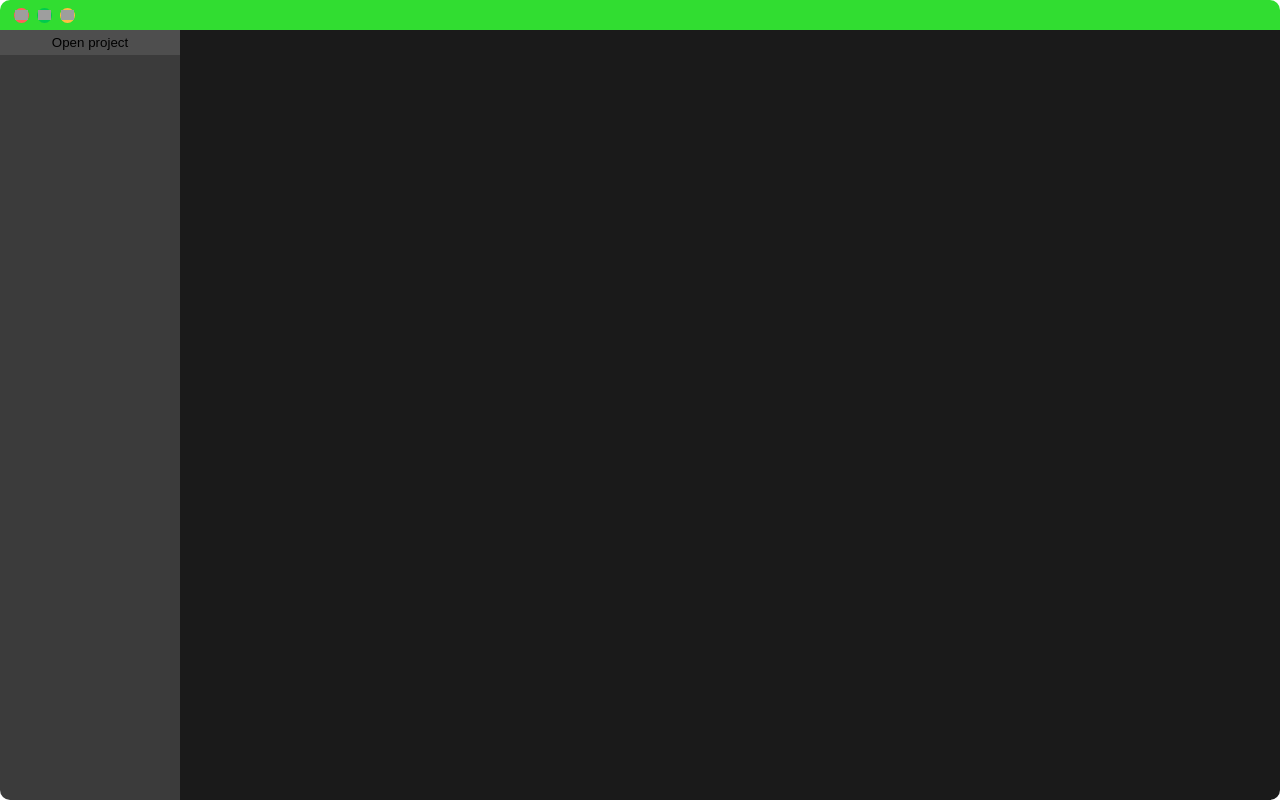
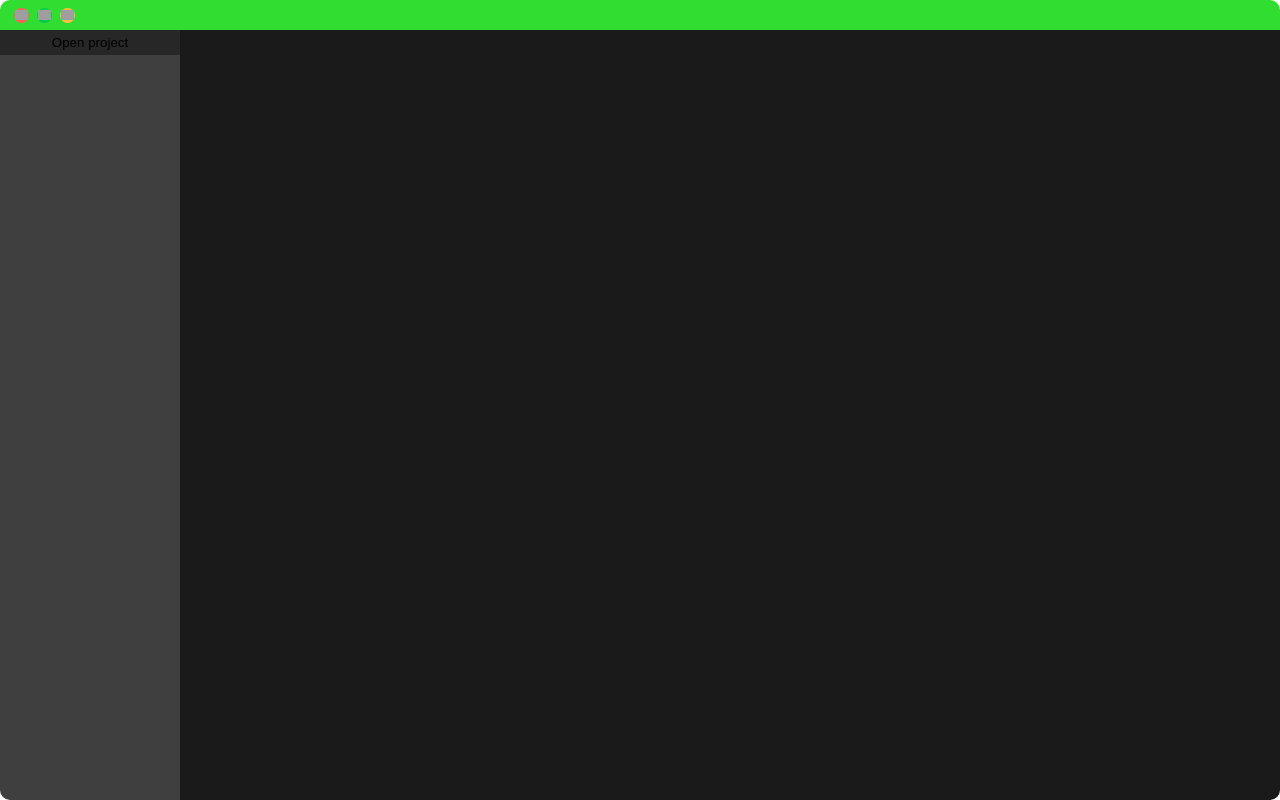
Before and after one commit to jiri132/Flare, a SvelteKit app: page / in a window 1280 px wide. Built offline with nearby package versions, Linux system fonts and the light colour scheme; grey boxes are pictures that could not be loaded.

Commit message:
implemented the themeing for sidebar

```diff
--- a/src/components/SideBar/SideBar.svelte
+++ b/src/components/SideBar/SideBar.svelte
@@ -1,6 +1,16 @@
 <script lang="ts">
     import SideBarButton from './SideBarButton.svelte';
-    export let SideBarTheme;
+    export let SideBarTheme : {
+        text_color?: string,
+        hover_color?: string,
+        header_color?: string,
+        standard_color?: string,
+
+        /**
+         * These stylings are not yet implemented but will be getting used as the application progresses
+         */
+        viewing_file_color?: string,
+    };
 
     let width = 180;
     let resize_width = 20;
@@ -79,21 +89,24 @@
 
 <svelte:window  on:mouseup={handleMouseUp} on:mousedown={handleMousedown} on:mousemove={handleMouseMove}  bind:innerWidth/>
 
-<div id="panel" class="SideBar" style="width: {width}px;  ">
+<div id="panel" class="SideBar" style="width: {width}px;
+color: {SideBarTheme.text_color} !important;
+background-color: {SideBarTheme.standard_color};
+">
     {#if project_path === undefined || project_path === null}
-         <button on:click={OpenProject}>Open project</button>
+         <button on:click={OpenProject} style="background-color: {SideBarTheme.header_color};">Open project</button>
 
     {:else}
-        <button class="project-btn" on:click={() => {folded_project = !folded_project}}>{project_name}</button>
+        <button class="project-btn" style="background-color: {SideBarTheme.header_color};" on:click={() => {folded_project = !folded_project}}>{project_name}</button>
     {/if}
 
     {#if folded_project}
     <div class="file">
     {#each project_files as file}
         {#if file.children !== undefined}
-            <SideBarButton  _fileName={file.name} _filePath={file.path}  _fileType={0} _directoryChildren={file.children} />
+            <SideBarButton txt_c={SideBarTheme.text_color} _fileName={file.name} _filePath={file.path}  _fileType={0} _directoryChildren={file.children} />
         {:else}
-            <SideBarButton  _fileName={file.name} _filePath={file.path} _fileType={1} />
+            <SideBarButton txt_c={SideBarTheme.text_color} _fileName={file.name} _filePath={file.path} _fileType={1} />
         {/if}
     {/each}
     </div>
--- a/src/components/SideBar/SideBarButton.svelte
+++ b/src/components/SideBar/SideBarButton.svelte
@@ -8,6 +8,8 @@
         directory = 0,
         file = 1
     }
+
+    export let txt_c : string | undefined;
 
     export let _fileType : fileType;
     export let _directoryChildren : FileEntry[] = [];
@@ -49,7 +51,7 @@
 </script>
 
 <button on:click={interaction}
-    style=""
+    style="color: {txt_c};"
 >
     {_fileName}
 </button>
@@ -57,9 +59,9 @@
     {#if show_children}
     {#each _directoryChildren as child}
         {#if child.children !== undefined}
-            <svelte:component this={self}  _fileName={child.name} _filePath={child.path}  _fileType={0} _directoryChildren={child.children} />
+            <svelte:component this={self} txt_c={txt_c} _fileName={child.name} _filePath={child.path}  _fileType={0} _directoryChildren={child.children} />
         {:else}
-            <svelte:component this={self}  _fileName={child.name} _filePath={child.path} _fileType={1} />
+            <svelte:component this={self} txt_c={txt_c} _fileName={child.name} _filePath={child.path} _fileType={1} />
         {/if}
     {/each}
     {/if}
```
